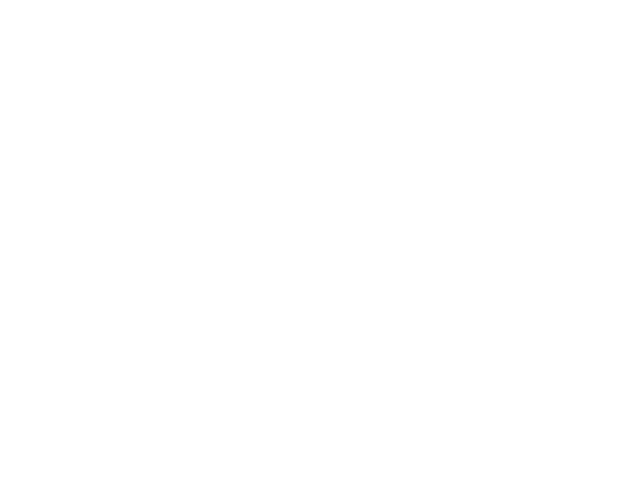
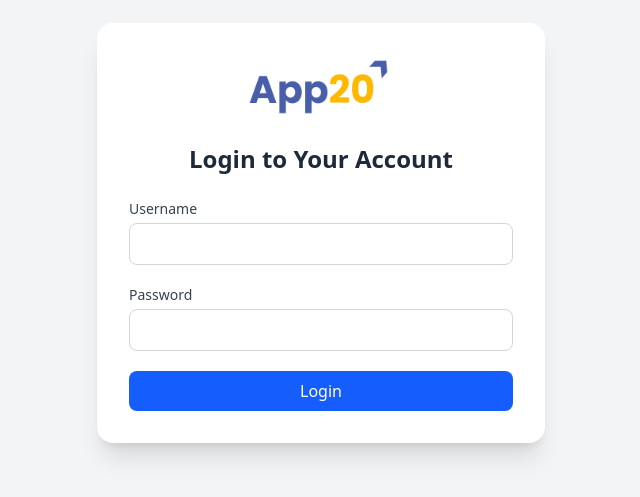
Before and after one commit to sangam-verma9/app20-dashboard, a React (Vite) app: page /login in a window 1280 px wide. Before the commit this address had no page. Shown: the part 167-664 px from the top of the page, without its empty margins (319-959 px from the left). Built offline with nearby package versions, Linux system fonts and the light colour scheme.

Commit message:
auth added

```diff
--- a/src/App.jsx
+++ b/src/App.jsx
@@ -5,11 +5,13 @@ import ShowList from './components/showlist/ShowList';
 import GetPaid from './components/getPaid/GetPaid';
 import Analytics from './components/analytics/Analytics';
 import Showanalytics from './components/analytics/Showanalytics';
+import Login from './components/auth/Login';
 const App = () => {
   return (
     <Router>
       <Routes>
         <Route path="/" element={<Home />} />
+        <Route path="/login" element={<Login />} />
         <Route path="/showlist/:offer" element={<ShowList />} />
         <Route path="/getpaid" element={<GetPaid />} />
         <Route path="/analytics" element={<Analytics />} />
--- a/src/components/analytics/Analytics.jsx
+++ b/src/components/analytics/Analytics.jsx
@@ -11,7 +11,10 @@ const Analytics = () => {
     const fetchOffers = async () => {
         setLoading(true);
         try {
-            const response = await fetch('https://backend.app20.in/api/form/app-details/');
+            const response = await fetch('https://backend.app20.in/api/form/app-details/', {
+                method: 'GET',
+                credentials: 'include',
+              });
 
             if (!response.ok) {
                 throw new Error('Failed to fetch offers');
@@ -22,6 +25,7 @@ const Analytics = () => {
             setError(null);
         } catch (err) {
             console.error('Error fetching offers:', err);
+            navigate("/login")
             setError('Failed to load offers. Please try again later.');
         } finally {
             setLoading(false);
--- a/src/components/analytics/Showanalytics.jsx
+++ b/src/components/analytics/Showanalytics.jsx
@@ -1,5 +1,5 @@
 import React, { useState, useEffect } from 'react';
-import { useParams } from 'react-router-dom';
+import { useNavigate, useParams } from 'react-router-dom';
 import axios from "axios";
 import { FaSpinner } from 'react-icons/fa';
 
@@ -9,7 +9,7 @@ const Showanalytics = () => {
     const [loading, setLoading] = useState(true);
     const [error, setError] = useState(null);
     const [totals, setTotals] = useState({ submissions: 0, accepted: 0, rejected: 0 });
-
+    const navigate=useNavigate()
     const fetchData = async () => {
         try {
             setLoading(true);
@@ -20,6 +20,7 @@ const Showanalytics = () => {
             setTotals(calculateTotals(data));
         } catch (err) {
             setError("Failed to fetch analytics data");
+            navigate("/login")
             setLoading(false);
             console.error("Error fetching analytics:", err);
         }
--- /dev/null
+++ b/src/components/auth/Login.jsx
@@ -0,0 +1,98 @@
+import React, { useState } from "react";
+import { useNavigate } from "react-router-dom";
+import axios from "axios";
+import { toast } from 'react-hot-toast';
+
+const Login = () => {
+    const [formData, setFormData] = useState({ username: "", password: "" });
+    const navigate = useNavigate();
+
+    const handleChange = (e) => {
+        const { name, value } = e.target;
+        setFormData({ ...formData, [name]: value });
+    };
+
+    const handleSubmit = async (e) => {
+        e.preventDefault();
+
+        try {
+            const response = await axios.post(
+                "https://backend.app20.in/api/login/",
+                new URLSearchParams(formData),
+                {
+                    headers: {
+                        "Content-Type": "application/x-www-form-urlencoded",
+                    },
+                    withCredentials: true,
+                }
+            );
+
+            if (response.status === 200) {
+                toast.success("Login Successfully")
+                navigate("/");
+            } else {
+                toast.error("Login Failed")
+            }
+        } catch (err) {
+            toast.error("Invalid Username or Password")
+        }
+    };
+
+    return (
+        <div className="min-h-screen flex items-center justify-center bg-gray-100 px-4">
+            <div className="bg-white shadow-xl rounded-2xl w-full max-w-md p-8 space-y-6">
+                <div className="flex justify-center">
+                    <img src="/logo.png" alt="Logo" className="w-36 h-16" />
+                </div>
+                <h2 className="text-2xl font-semibold text-center text-gray-800">
+                    Login to Your Account
+                </h2>
+                <form onSubmit={handleSubmit} className="space-y-5">
+                    <div>
+                        <label
+                            htmlFor="username"
+                            className="block text-sm font-medium text-gray-700 mb-1"
+                        >
+                            Username
+                        </label>
+                        <input
+                            type="text"
+                            id="username"
+                            name="username"
+                            value={formData.username}
+                            onChange={handleChange}
+                            className="w-full border border-gray-300 rounded-lg px-4 py-2 focus:outline-none focus:ring-2 focus:ring-blue-500"
+                            required
+                        />
+                    </div>
+                    <div>
+                        <label
+                            htmlFor="password"
+                            className="block text-sm font-medium text-gray-700 mb-1"
+                        >
+                            Password
+                        </label>
+                        <input
+                            type="password"
+                            id="password"
+                            name="password"
+                            value={formData.password}
+                            onChange={handleChange}
+                            className="w-full border border-gray-300 rounded-lg px-4 py-2 focus:outline-none focus:ring-2 focus:ring-blue-500"
+                            required
+                        />
+                    </div>
+
+                    <button
+                        type="submit"
+                        className="w-full cursor-pointer bg-blue-600 text-white py-2 rounded-lg hover:bg-blue-700 transition-colors"
+                    >
+                        Login
+                    </button>
+                </form>
+            </div>
+        </div>
+    );
+};
+
+export default Login;
--- a/src/components/home/Home.jsx
+++ b/src/components/home/Home.jsx
@@ -1,4 +1,5 @@
 import React, { useState, useEffect } from 'react';
+import toast from 'react-hot-toast';
 import { FaExclamationCircle, FaSpinner, FaCheck } from 'react-icons/fa';
 import { RiArrowRightUpLine } from "react-icons/ri";
 import { useNavigate } from 'react-router-dom';
@@ -14,7 +15,10 @@ const Home = () => {
   const fetchOffers = async () => {
     setLoading(true);
     try {
-      const response = await fetch('https://backend.app20.in/api/form/app-details/');
+      const response = await fetch('https://backend.app20.in/api/form/app-details/', {
+        method: 'GET',
+        credentials: 'include',
+      });
 
       if (!response.ok) {
         throw new Error('Failed to fetch offers');
@@ -25,6 +29,7 @@ const Home = () => {
       setError(null);
     } catch (err) {
       console.error('Error fetching offers:', err);
+      navigate("/login");
       setError('Failed to load offers. Please try again later.');
     } finally {
       setLoading(false);
--- a/src/components/showlist/ShowList.jsx
+++ b/src/components/showlist/ShowList.jsx
@@ -1,5 +1,5 @@
 import React, { useState, useEffect } from 'react';
-import { useParams } from 'react-router-dom';
+import { useNavigate, useParams } from 'react-router-dom';
 import { IoMdCheckmark } from "react-icons/io";
 import axios from "axios";
 import { RxCross2 } from "react-icons/rx";
@@ -15,6 +15,7 @@ const ShowList = () => {
     const params = useParams();
     const imagesPerRow = 7;
     const rowsPerPage = 2;
+    const navigate=useNavigate()
 
     useEffect(() => {
         fetchData();
@@ -23,11 +24,14 @@ const ShowList = () => {
     const fetchData = async () => {
         try {
             setLoading(true);
-            const response = await axios.get(`https://backend.app20.in/api/form/get-form-entries/?name=${(params.offer.trim())}`);
+            const response = await axios.get(`https://backend.app20.in/api/form/get-form-entries/?name=${(params.offer.trim())}`, {
+                withCredentials: true,
+              });
             const data = response.data || [];
             setImageData(data);
         } catch (error) {
             console.error("Error fetching data:", error);
+            navigate("/login")
             toast.success('Load data failed');
         } finally {
             setLoading(false);
@@ -88,6 +92,9 @@ const ShowList = () => {
                     axios.post('https://backend.app20.in/api/form/bulk-update-status/', {
                         ids: acceptedIds,
                         status: "paid"
+                    },
+                    {
+                        withCredentials: true,
                     })
                 );
             }
@@ -97,6 +104,9 @@ const ShowList = () => {
                     axios.post('https://backend.app20.in/api/form/bulk-update-status/', {
                         ids: rejectedIds,
                         status: "rejected"
+                    },
+                    {
+                        withCredentials: true,
                     })
                 );
             }
```
